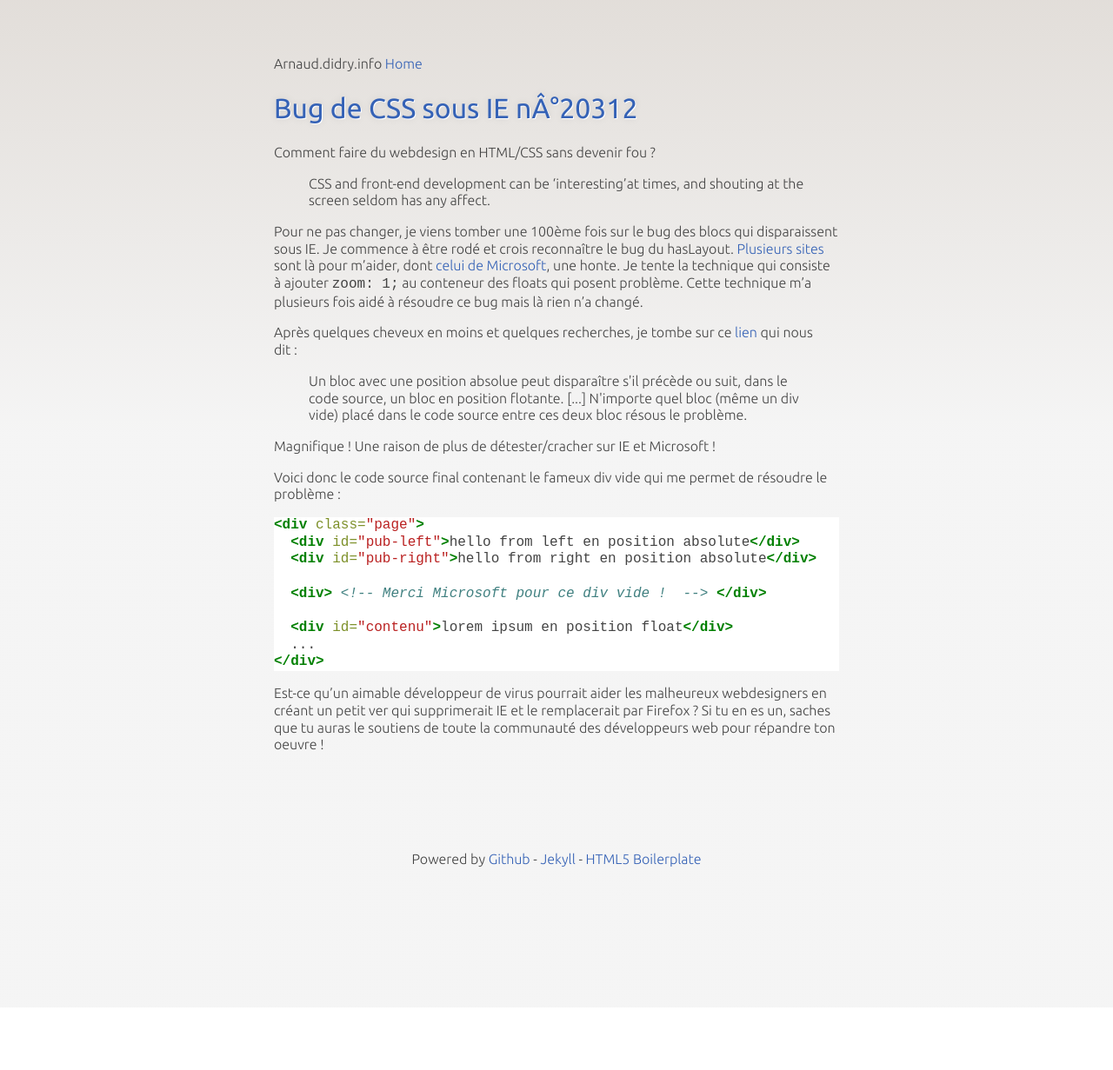
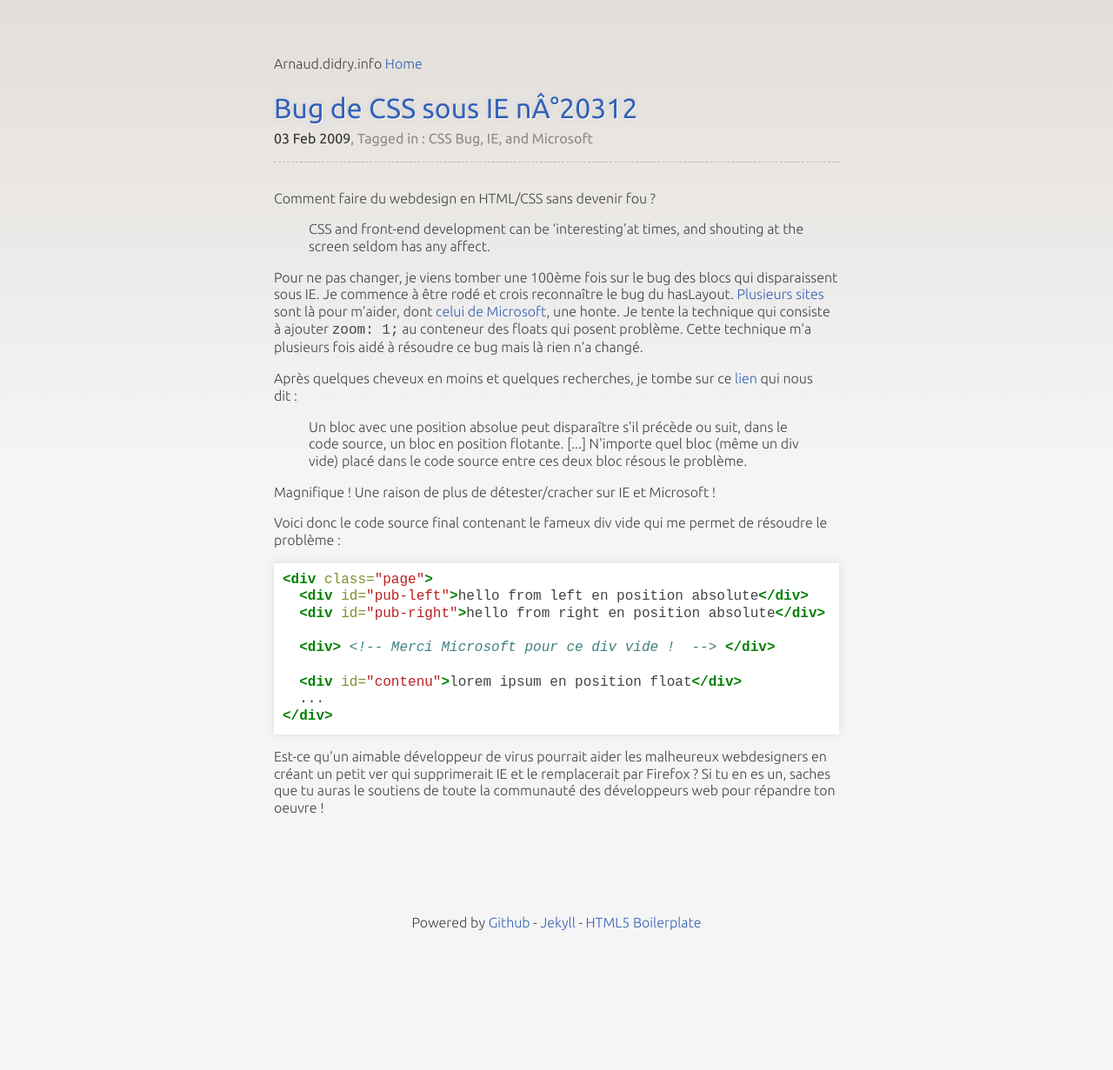
Before and after one commit to ArnaudD/arnaudd.github.com, a Jekyll site: the page built from _posts/2009-02-03-bug-de-css-sous-ie-n20312.md, in a window 1280 px wide. Shown: the whole page at 87% size. Built offline with Jekyll 4.4.1, drawn with Linux system fonts in a browser that asks for light colours; nearby versions of some CDN libraries; before the commit the page ends 1159 px from its top, so only the background shows below that.

Commit message:
Ajout d'informations (tags & date) sur les pages du blog

```diff
--- a/_layouts/post.html
+++ b/_layouts/post.html
@@ -2,6 +2,12 @@
 layout: default
 ---
 
-<div id="post">
+<div class="post">
+
+	<p class="meta">
+		<span class="date">{{ page.date | date_to_string }}</span>,
+		<span class="tags">Tagged in : {{ page.tags | array_to_sentence_string }} </span>
+	</p>
+
 {{ content }}
 </div>
--- a/css/style.css
+++ b/css/style.css
@@ -262,6 +262,28 @@ li { list-style-image: url(../images/bullet.png); }
 	color: rgba(0,0,0,.2);
 }
 
+.post .meta {
+	color: #8C8987;
+	font-weight: 400;
+	border-bottom: 1px dashed rgba(0,0,0,.2);
+	margin-top: -1em;
+	margin-bottom: 2em;
+	padding-bottom: 1em;
+}
+.post .date {
+	color: #333;
+}
+
+.highlight {
+	-moz-box-shadow: 		0 0 10px rgba(0,0,0,0.1);
+	-webkit-box-shadow: 0 0 10px rgba(0,0,0,0.1);
+	box-shadow:					0 0 10px rgba(0,0,0,0.1);
+}
+
+.highlight pre {
+	padding: 10px;
+}
+
 
 /* =============================================================================
    Non-semantic helper classes
```
